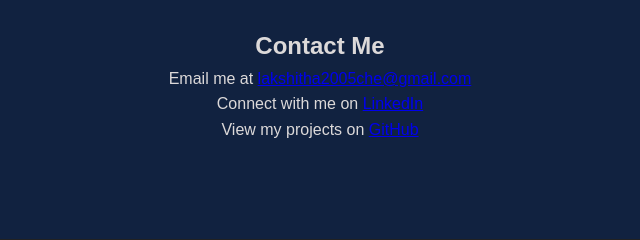
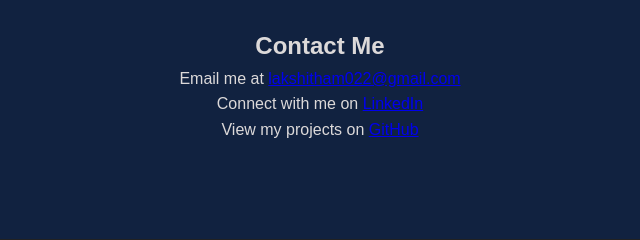
Before and after one commit to lakshm22/portfolio-site, a plain HTML site: page index.html in a window 1280 px wide. Shown: the part 3259-3499 px from the top of the page, 320-960 px from the left. Drawn offline with Linux system fonts and the light colour scheme.

Commit message:
Update index.html

```diff
--- a/index.html
+++ b/index.html
@@ -172,7 +172,7 @@
 
   <section id="contact" class="contact container">
     <h2>Contact Me</h2>
-    <p>Email me at <a href="mailto:lakshitham022@gmail.com">lakshitha2005che@gmail.com</a></p>
+    <p>Email me at <a href="mailto:lakshitham022@gmail.com">lakshitham022@gmail.com</a></p>
     <p>Connect with me on <a href="https://www.linkedin.com/in/lakshitha-m22" target="_blank">LinkedIn</a></p>
     <p>View my projects on <a href="https://github.com/lakshm22" target="_blank">GitHub</a></p>
   </section>
```
